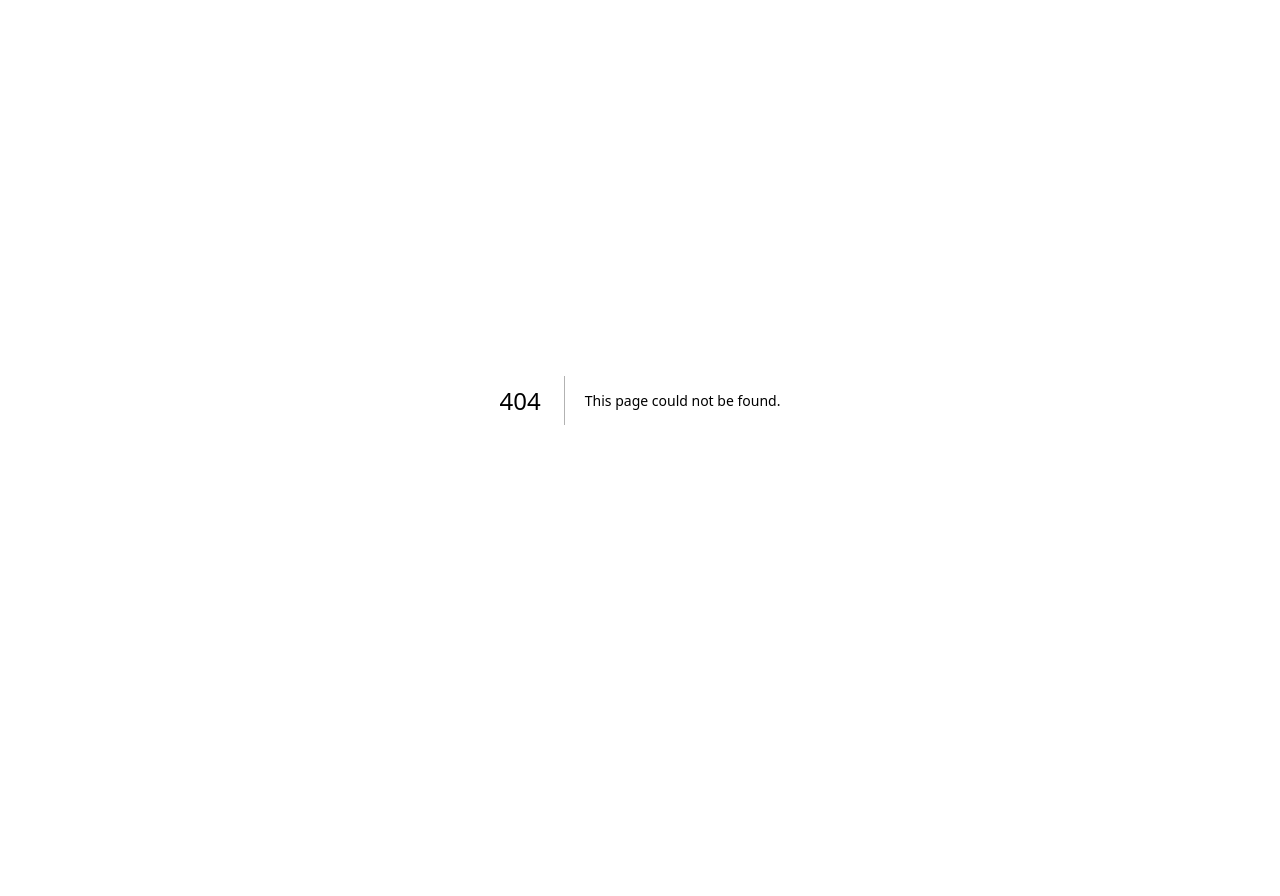
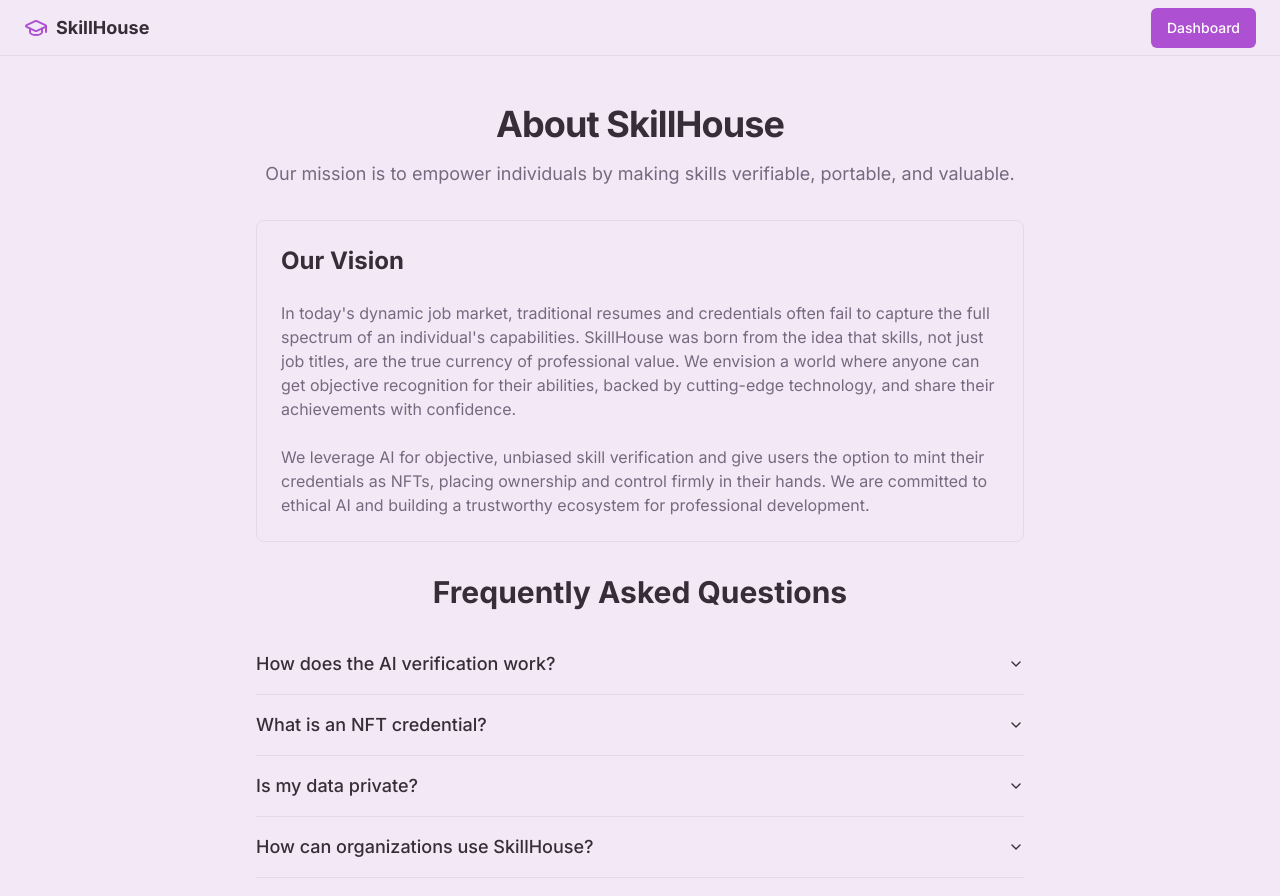
Before and after one commit to iamaanahmad/skill-house, a Next.js app: page /about in a window 1280 px wide. Before the commit this address had no page. Shown: the top 896 px of the page. Before the commit the page ends 800 px from the top, so only its background shows below. Built offline with nearby package versions, Linux system fonts and the light colour scheme.

Commit message:
About & FAQ Platform vision, AI/crypto ethics, how it works
Quick guide

```diff
--- /dev/null
+++ b/src/app/about/page.tsx
@@ -0,0 +1,80 @@
+import Link from "next/link";
+import { GraduationCap } from "lucide-react";
+import {
+  Accordion,
+  AccordionContent,
+  AccordionItem,
+  AccordionTrigger,
+} from "@/components/ui/accordion";
+import { Button } from "@/components/ui/button";
+
+export default function AboutPage() {
+  return (
+    <div className="bg-background min-h-screen">
+      <header className="px-4 lg:px-6 h-14 flex items-center border-b">
+        <Link href="/" className="flex items-center justify-center font-bold text-lg">
+          <GraduationCap className="h-6 w-6 text-primary" />
+          <span className="ml-2">SkillHouse</span>
+        </Link>
+        <div className="ml-auto">
+             <Button asChild>
+                <Link href="/dashboard">Dashboard</Link>
+            </Button>
+        </div>
+      </header>
+
+      <main className="container mx-auto py-12 px-4 md:px-6">
+        <div className="max-w-3xl mx-auto">
+          <div className="space-y-8">
+            <div className="text-center">
+              <h1 className="text-4xl font-bold tracking-tight">About SkillHouse</h1>
+              <p className="mt-4 text-lg text-muted-foreground">
+                Our mission is to empower individuals by making skills verifiable, portable, and valuable.
+              </p>
+            </div>
+
+            <div className="space-y-6 rounded-lg border p-6">
+              <h2 className="text-2xl font-bold">Our Vision</h2>
+              <p className="text-muted-foreground">
+                In today's dynamic job market, traditional resumes and credentials often fail to capture the full spectrum of an individual's capabilities. SkillHouse was born from the idea that skills, not just job titles, are the true currency of professional value. We envision a world where anyone can get objective recognition for their abilities, backed by cutting-edge technology, and share their achievements with confidence.
+              </p>
+               <p className="text-muted-foreground">
+                We leverage AI for objective, unbiased skill verification and give users the option to mint their credentials as NFTs, placing ownership and control firmly in their hands. We are committed to ethical AI and building a trustworthy ecosystem for professional development.
+              </p>
+            </div>
+
+            <div className="space-y-6">
+              <h2 className="text-3xl font-bold text-center">Frequently Asked Questions</h2>
+              <Accordion type="single" collapsible className="w-full">
+                <AccordionItem value="item-1">
+                  <AccordionTrigger className="text-lg">How does the AI verification work?</AccordionTrigger>
+                  <AccordionContent className="text-base text-muted-foreground">
+                    Our AI analyzes the evidence you submit (like a code repository, design portfolio, or project documentation) against the defined criteria for a skill. It looks for patterns, quality, completeness, and other signals to provide an objective assessment. This removes human bias and provides a consistent standard of verification.
+                  </AccordionContent>
+                </AccordionItem>
+                <AccordionItem value="item-2">
+                  <AccordionTrigger className="text-lg">What is an NFT credential?</AccordionTrigger>
+                  <AccordionContent className="text-base text-muted-foreground">
+                    An NFT (Non-Fungible Token) is a unique digital asset secured on a blockchain. When you mint a skill badge as an NFT, you create a permanent, tamper-proof record of your achievement that you truly own. You can hold it in a digital wallet, trade it, or display it anywhere on the web, independent of our platform.
+                  </AccordionContent>
+                </AccordionItem>
+                <AccordionItem value="item-3">
+                  <AccordionTrigger className="text-lg">Is my data private?</AccordionTrigger>
+                  <AccordionContent className="text-base text-muted-foreground">
+                    Yes. You control what you share. Your submitted evidence is used solely for verification and is not made public unless you choose to link it in your profile. Your public profile only displays the information and credentials you want to showcase.
+                  </AccordionContent>
+                </AccordionItem>
+                 <AccordionItem value="item-4">
+                  <AccordionTrigger className="text-lg">How can organizations use SkillHouse?</AccordionTrigger>
+                  <AccordionContent className="text-base text-muted-foreground">
+                    Organizations can use SkillHouse to instantly verify candidate skills, reducing hiring risk and time. They can also use our platform for internal upskilling, creating custom credentials for their teams and tracking employee development in a modern, verifiable way.
+                  </AccordionContent>
+                </AccordionItem>
+              </Accordion>
+            </div>
+          </div>
+        </div>
+      </main>
+    </div>
+  );
+}
--- a/src/app/page.tsx
+++ b/src/app/page.tsx
@@ -101,6 +101,9 @@ export default function HomePage() {
         <div className="container flex flex-col items-center justify-center text-center gap-2 sm:flex-row sm:justify-between">
             <p className="text-xs text-muted-foreground">&copy; 2024 SkillHouse. All rights reserved.</p>
             <nav className="flex gap-4 sm:gap-6">
+               <Link href="/about" className="text-xs hover:underline underline-offset-4" prefetch={false}>
+                About & FAQ
+              </Link>
               <Link href="#" className="text-xs hover:underline underline-offset-4" prefetch={false}>
                 Terms
               </Link>
```
